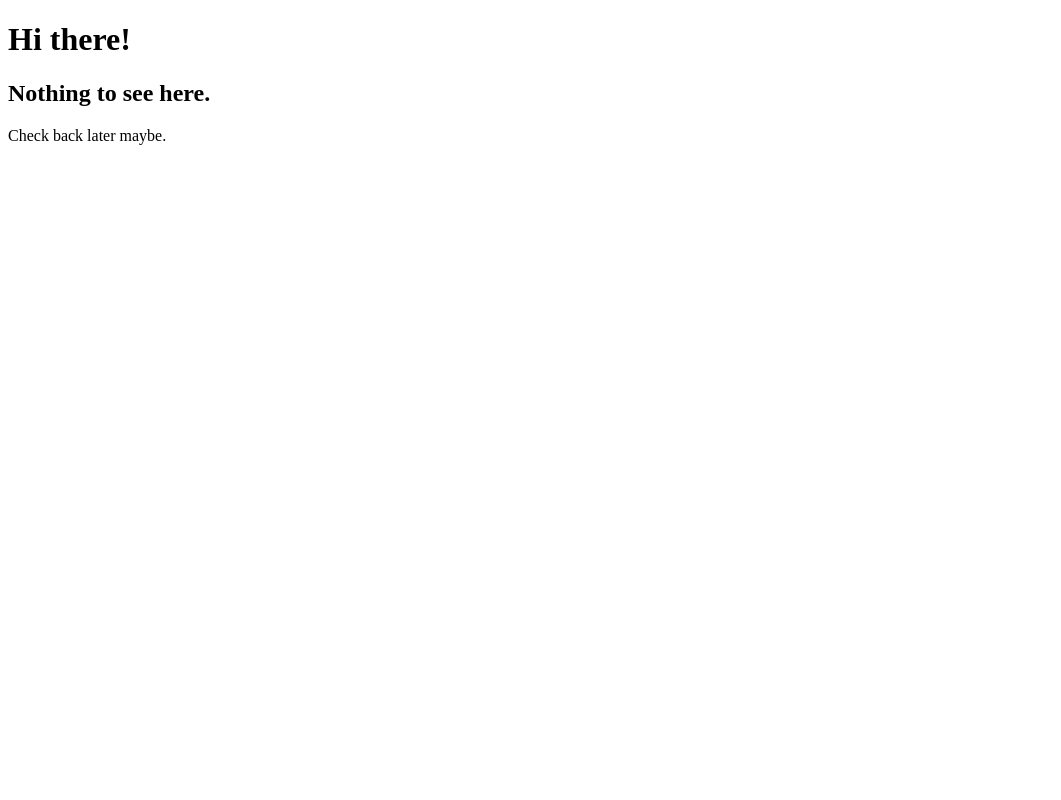
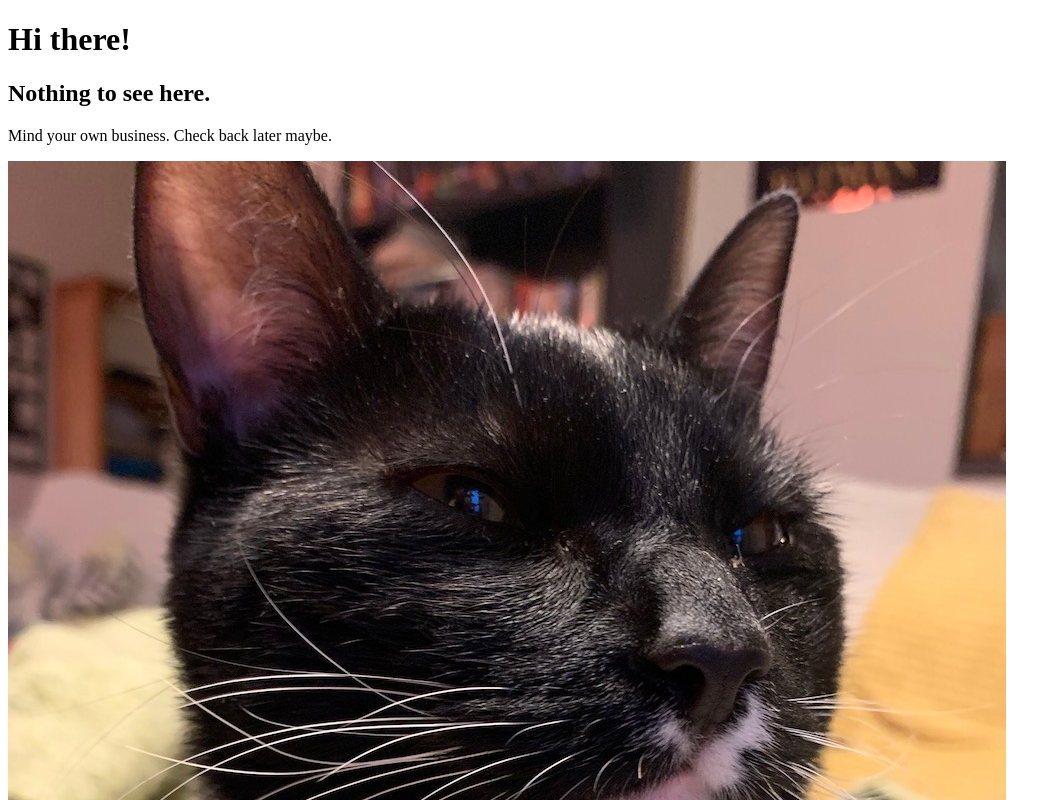
Before and after one commit to Thomasvdam/lizzieandthomas.nl, a plain HTML site: page index.html in a window 1280 px wide. Shown: the top 800 px of the page, without its empty margins (0-1061 px from the left). Drawn offline with Linux system fonts and the light colour scheme.

Commit message:
chore: Content update

```diff
--- a/index.html
+++ b/index.html
@@ -33,6 +33,7 @@
 <body>
     <h1>Hi there!</h1>
     <h2>Nothing to see here.</h2>
-    <p>Check back later maybe.</p>
+    <p>Mind your own business. Check back later maybe.</p>
+    <img src="images/not_sure_if.jpg" alt="Picture of a handsome cat.">
 </body>
 </html>
```
Also changed, not shown: images/not_sure_if.jpg (added).
